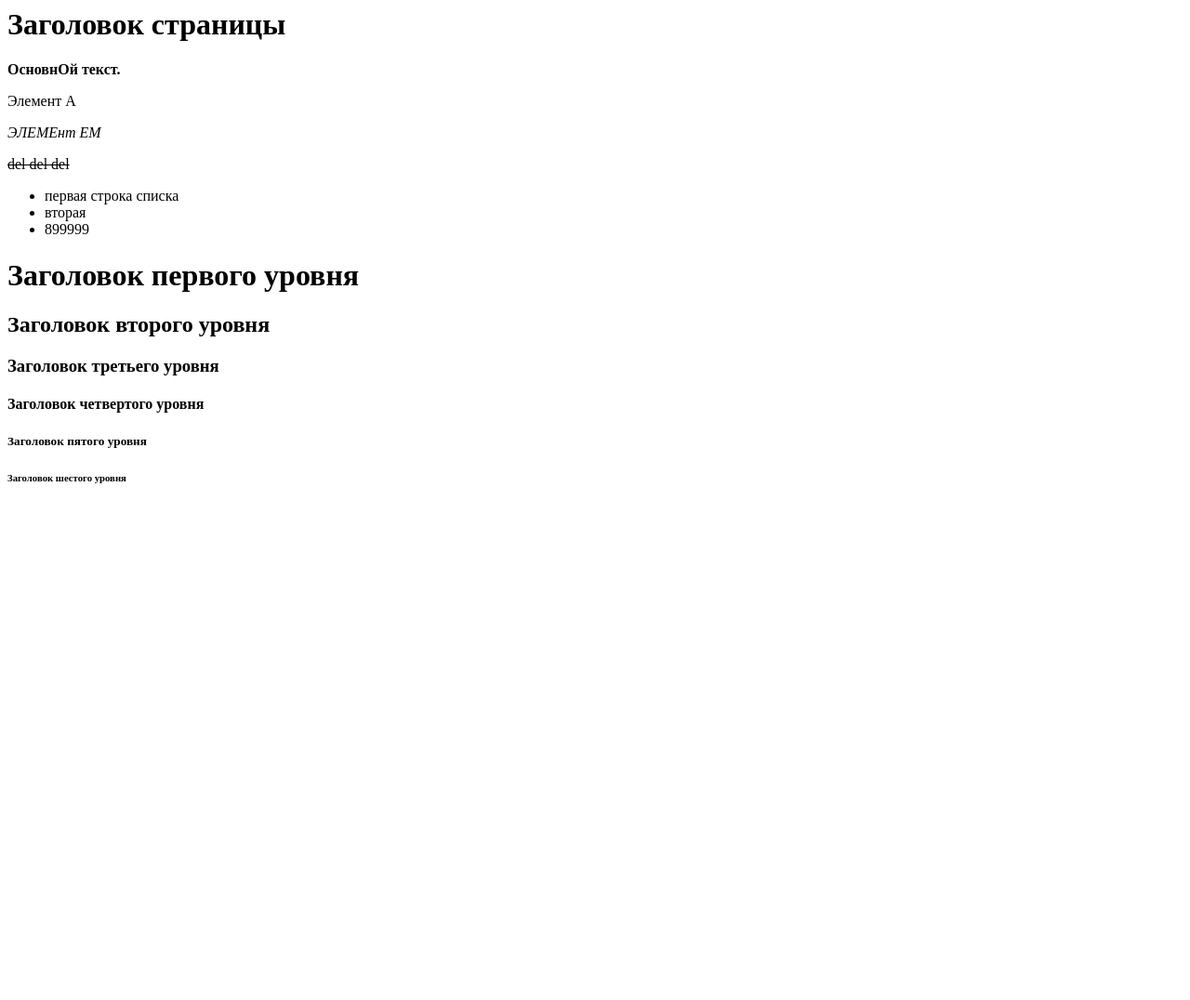
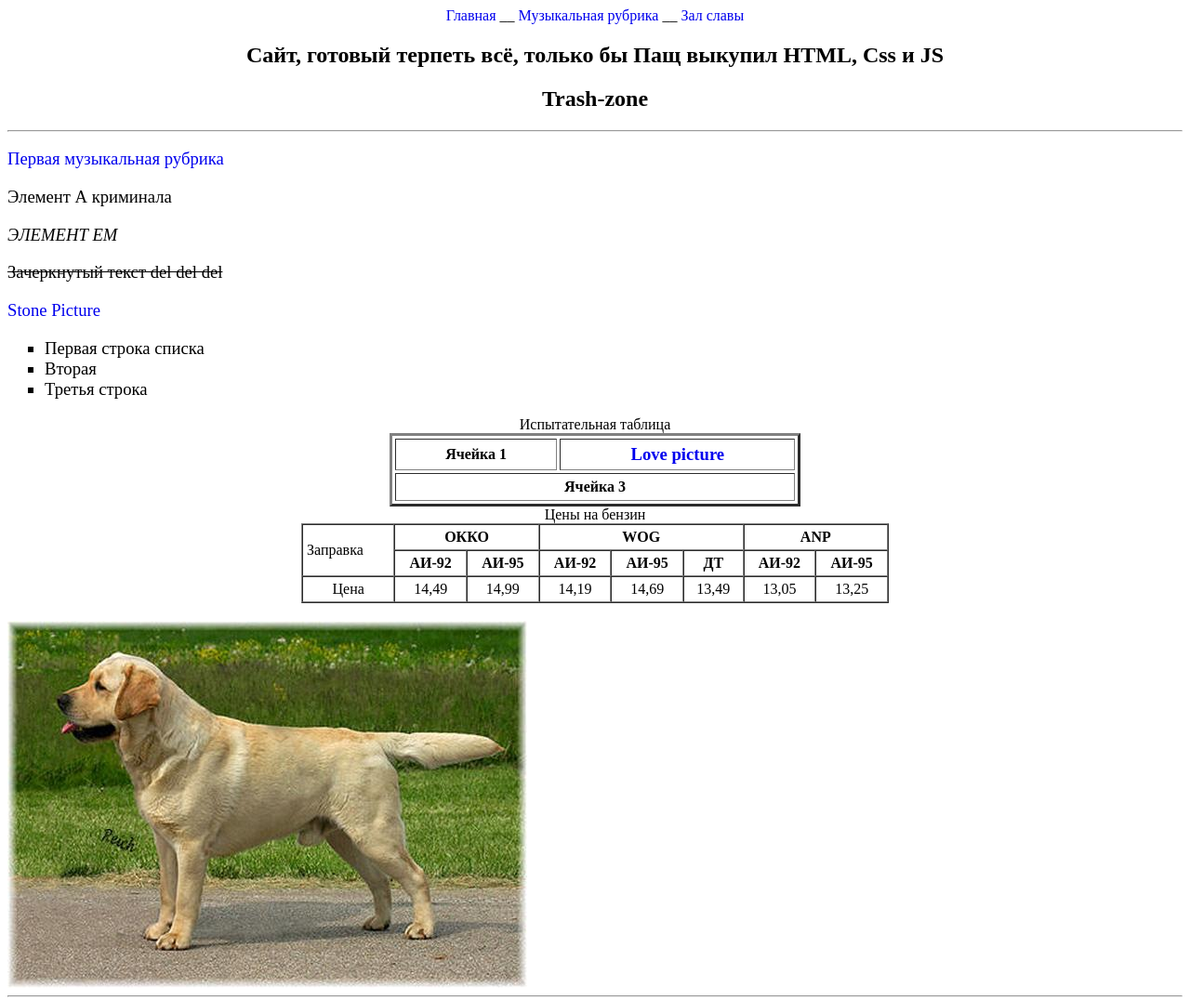
Before and after one commit to r90t/html_train, a plain HTML site: page apaschenko/mfp.html in a window 1280 px wide. Shown: the top 1076 px of the page at 93% size. Before the commit the page ends 800 px from the top, so only its background shows below. Drawn offline with Linux system fonts and the light colour scheme.

Commit message:
sdel 3 stranici

```diff
--- a/apaschenko/mfp.html
+++ b/apaschenko/mfp.html
@@ -2,24 +2,65 @@
 <html>
  <head>
   <meta http-equiv="Content-type" content="text/html; charset=utf-8">
-  <title>страница-полигон</title>
+  <title>Страница-полигон</title>
+  <style>
+   a {
+    text-decoration: none; /* Отменяем подчеркивание у ссылки */
+   }
+   p, ul {
+   	color: black; /* почему ссылки не изменили цвет??*/
+   	font-size: 14pt;
+   	/*margin-left: 25mm;*/
+   }
+   .text12 {
+   	font-size: 12pt;
+   }
+  </style>
  </head>
-  <body>
-
-  <h1>Заголовок страницы</h1>
-  <p> <b>  ОсновнOй текст.</b> </p>
-  <p><a> Элемент А </a></p>
-  <p><EM> ЭЛЕМЕнт ЕМ </EM></p>
-  <p><del> del del del </del></p>
-
-  <ul> <li> первая строка списка <li> вторая <li> 899999 </ul>
-
-  <h1>Заголовок первого уровня</h1>
-  <h2>Заголовок второго уровня</h2>
-  <h3>Заголовок третьего уровня</h3>
-  <h4>Заголовок четвертого уровня</h4>
-  <h5>Заголовок пятого уровня</h5>
-  <h6>Заголовок шестого уровня</h6>
-
-  </body>
+ <body>
+  <p align="center" class="text12"><a href="mfp.html">Главная</a> __ <a href="music.html">Музыкальная рубрика</a> __ <a href="slava.html">Зал славы</a></p>
+  <h2 align="center">Сайт, готовый терпеть всё, только бы Пащ выкупил HTML, Css и JS </h2>
+  <h2 align="center">Trash-zone</h2>
+  <hr>
+  <p> <a href="music.html">Первая музыкальная рубрика</a></p>
+  <p><a> Элемент А криминала </a></p>
+  <p><EM> ЭЛЕМЕНТ ЕМ </EM></p>
+  <p><del> Зачеркнутый текст del del del </del></p>
+  <p> <a href="stone.jpg">Stone Picture</a></p>
+   <ul type="square">
+    <li> Первая строка списка </li>
+    <li> Вторая</li>
+    <li> Третья строка </li>
+   </ul>
+  <table border="3" width="35%" cellpadding="5" cellspacing="3" align="center">
+   <caption>Испытательная таблица</caption>
+   <tr>
+    <th>Ячейка 1</th>
+    <th><p><a href="love.jpg">Love picture</a></p></th>
+   </tr>
+   <tr>
+    <th colspan="2">Ячейка 3</th>
+   </tr>
+  </table>
+  <table border="1" cellpadding="4" cellspacing="0" width="50%" align="center">
+  <caption>Цены на бензин</caption>
+   <tr>
+    <td rowspan="2">Заправка</td>
+    <th colspan="2">ОККО</th>
+    <th colspan="3">WOG</th>
+    <th colspan="2">ANP</th>
+   </tr>
+   <tr>
+    <th>АИ-92</th><th>АИ-95</th><th>АИ-92</th><th>АИ-95</th><th>ДТ</th><th>АИ-92</th><th>АИ-95</th>
+   </tr>
+   <tr align="center">
+    <td>Цена</td>
+    <td>14,49</td><td>14,99</td><td>14,19</td><td>14,69</td><td>13,49</td><td>13,05</td><td>13,25</td>
+   </tr>
+  </table>
+ <p></p>
+  <img src="labrador.jpg" alt="песик" title="Лабрик">
+  <hr>
+  <p align="center"><a href="mfp.html">Главная</a> __ <a href="music.html">Музыкальная рубрика</a> __ <a href="slava.html">Зал славы</a></p>
+ </body>
 </html>
```
Also changed, not shown: apaschenko/music.html (added, +31 -0 lines), apaschenko/slava.html (added, +27 -0 lines), apaschenko/Love.jpg (added), apaschenko/dadeti.gif (added), apaschenko/discche.jpg (added), apaschenko/dw.jpg (added), apaschenko/freeman.jpg (added), apaschenko/stone.jpg (added), apaschenko/zav.jpg (added), 1 other file.
